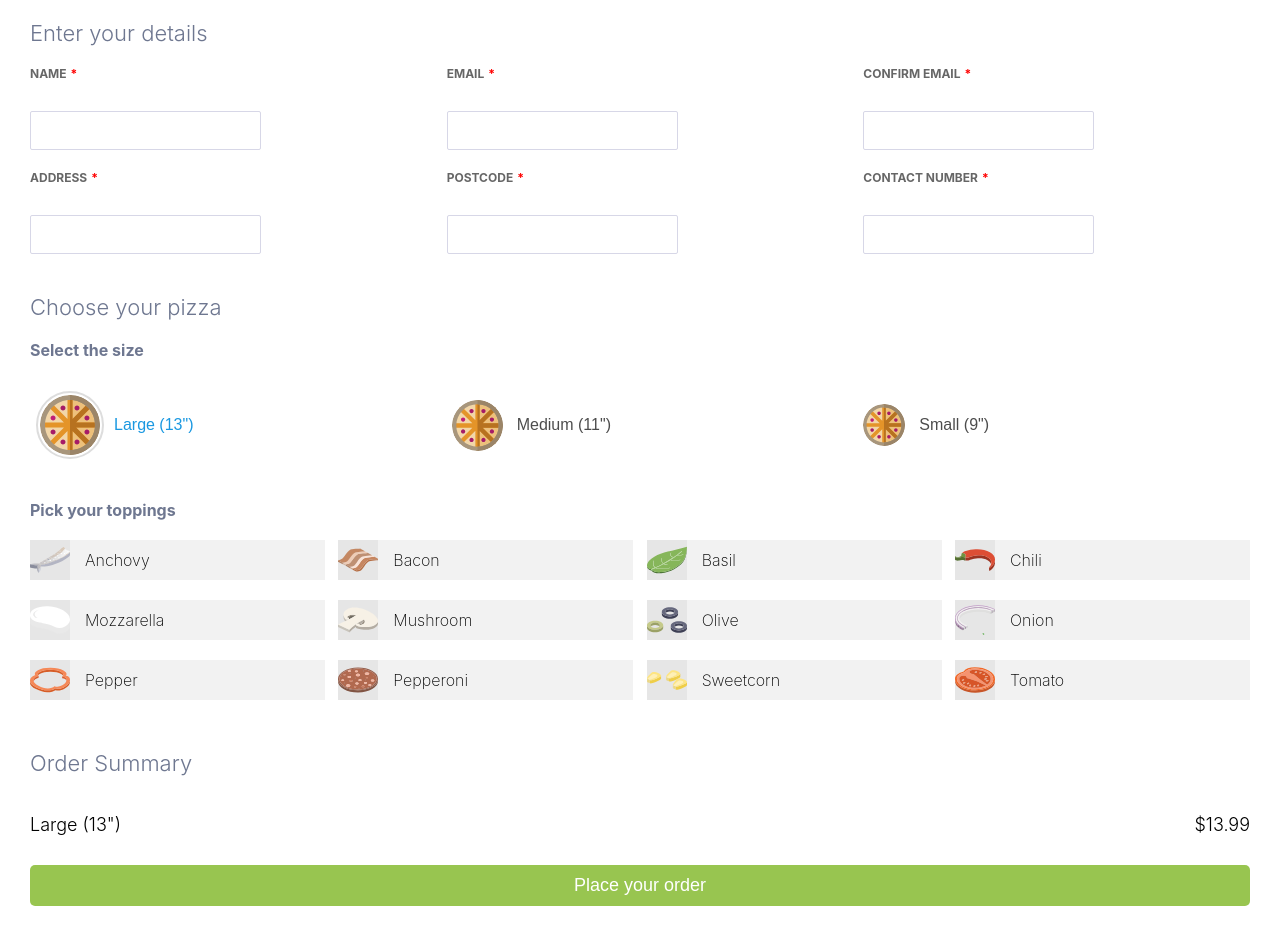
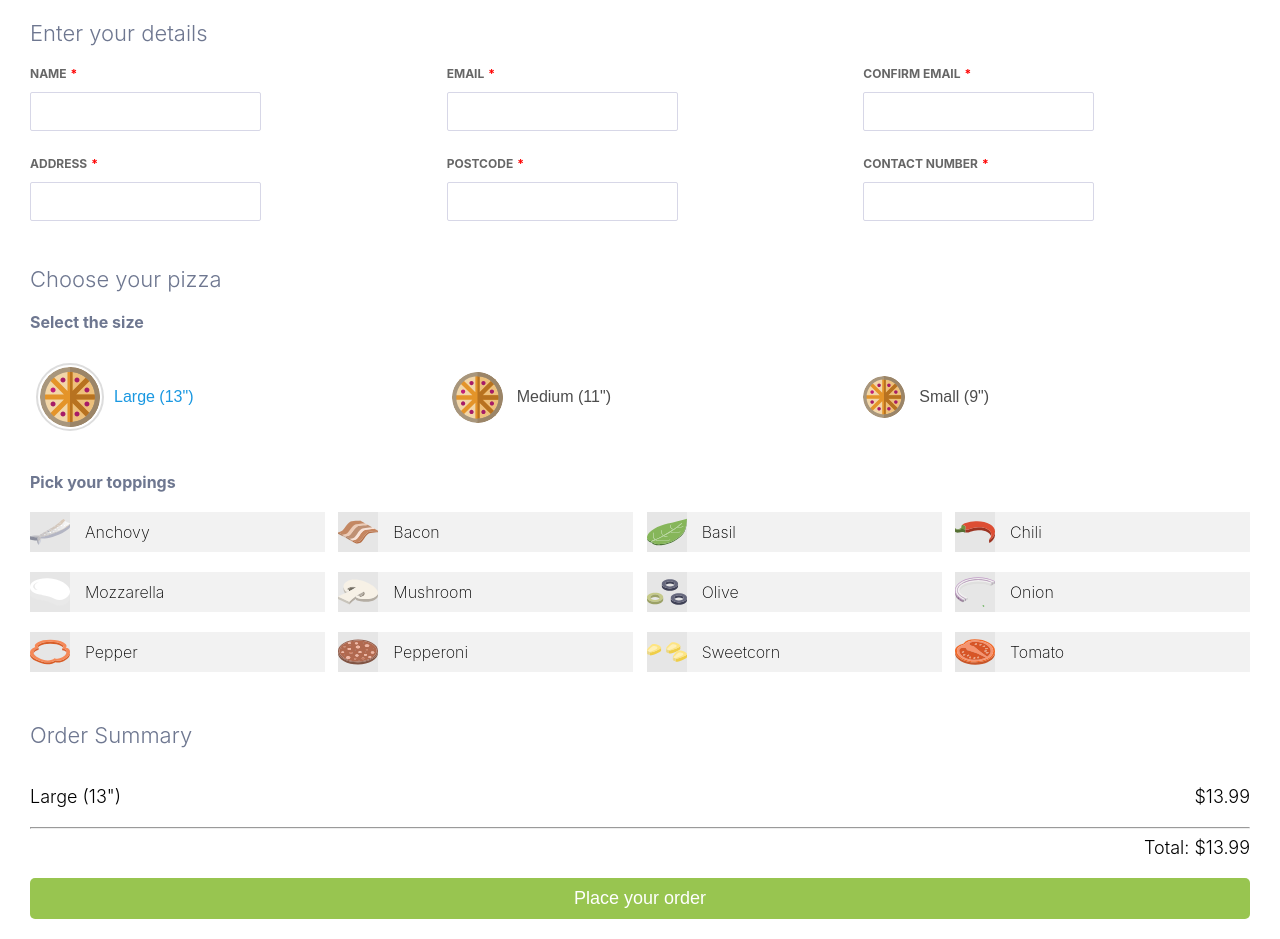
Before and after one commit to yujiawei427/react-pizza-order, a React (Create React App) app: page / in a window 1280 px wide. Built offline with nearby package versions, Linux system fonts and the light colour scheme.

Commit message:
total price

```diff
--- a/src/components/EnterYourDetails/EnterYourDetails.jsx
+++ b/src/components/EnterYourDetails/EnterYourDetails.jsx
@@ -11,7 +11,7 @@ const Layout = styled.div`
 
 const Item = styled.div`
   width: calc(100%/3 - 20px);
-  margin-bottom: 20px;
+  margin-bottom: 10px;
 `;
 
 const EnterYourDetails = () => (
--- a/src/components/Input/Input.jsx
+++ b/src/components/Input/Input.jsx
@@ -4,13 +4,13 @@ import styled from 'styled-components';
 
 
 const Layout = styled.div`
+  margin-bottom: 15px;
 `;
 
 const Label = styled.label`
   font-size: 12px;
   font-weight: 700;
   color: rgba(0,0,0,0.6);
-  margin-bottom: 10px;
   display: block;
 `;
 
@@ -22,6 +22,7 @@ const StyledInput = styled.input`
   outline: none;
   padding: 10px 15px;
   color: rgba(0,0,0,0.8);
+  margin-top: -10px;
 `;
 
 const Required = styled.span`
--- a/src/components/OrderSummaryList/Components/Item.jsx
+++ b/src/components/OrderSummaryList/Components/Item.jsx
@@ -9,9 +9,14 @@ const Topping = styled.div`
   margin-bottom: 5px;
 `;
 
+const Layout = styled.div`
+  margin-bottom: 20px;
+`;
+
 const Name = styled.div`
   text-transform: capitalize;
 `;
+
 const Size = styled.h3`
   margin-bottom: 10px;
   display: flex;
@@ -28,7 +33,7 @@ const Item = ({
   size,
   toppings,
 }) => (
-  <div>
+  <Layout>
     <Size>
       <Name>{size.name}</Name>
       <div>${size.price}</div>
@@ -43,7 +48,7 @@ const Item = ({
         </li>
       ))}
     </ToppingsUnorderedList>
-  </div>
+  </Layout>
 );
 
 Item.defaultProps = {
--- a/src/components/OrderSummaryList/OrderSummaryList.jsx
+++ b/src/components/OrderSummaryList/OrderSummaryList.jsx
@@ -1,8 +1,25 @@
 import React from 'react';
 import Section from '../Section';
 import Item from './Components';
+import styled from 'styled-components';
+
+const Total = styled.div`
+ text-align: right;
+ font-size: 18px;
+ font-weight: 300;
+`;
+
+const priceSummary = (size, toppings) => {
+  const summary = toppings.reduce(((total, topping) => (
+    total + topping.price
+  )), size.price);
+
+  return summary;
+};
 
 class OrderSummaryList extends React.Component {
+
+
   render() {
     const { selectedSize, selectedTopping } = this.props;
 
@@ -12,7 +29,11 @@ class OrderSummaryList extends React.Component {
         size={selectedSize}
         toppings={selectedTopping}
       />
-  </Section>
+      <hr />
+      <Total>
+        {`Total: $${priceSummary(selectedSize, selectedTopping).toFixed(2)}`}
+      </Total>
+    </Section>
   )}
 }
 
```
